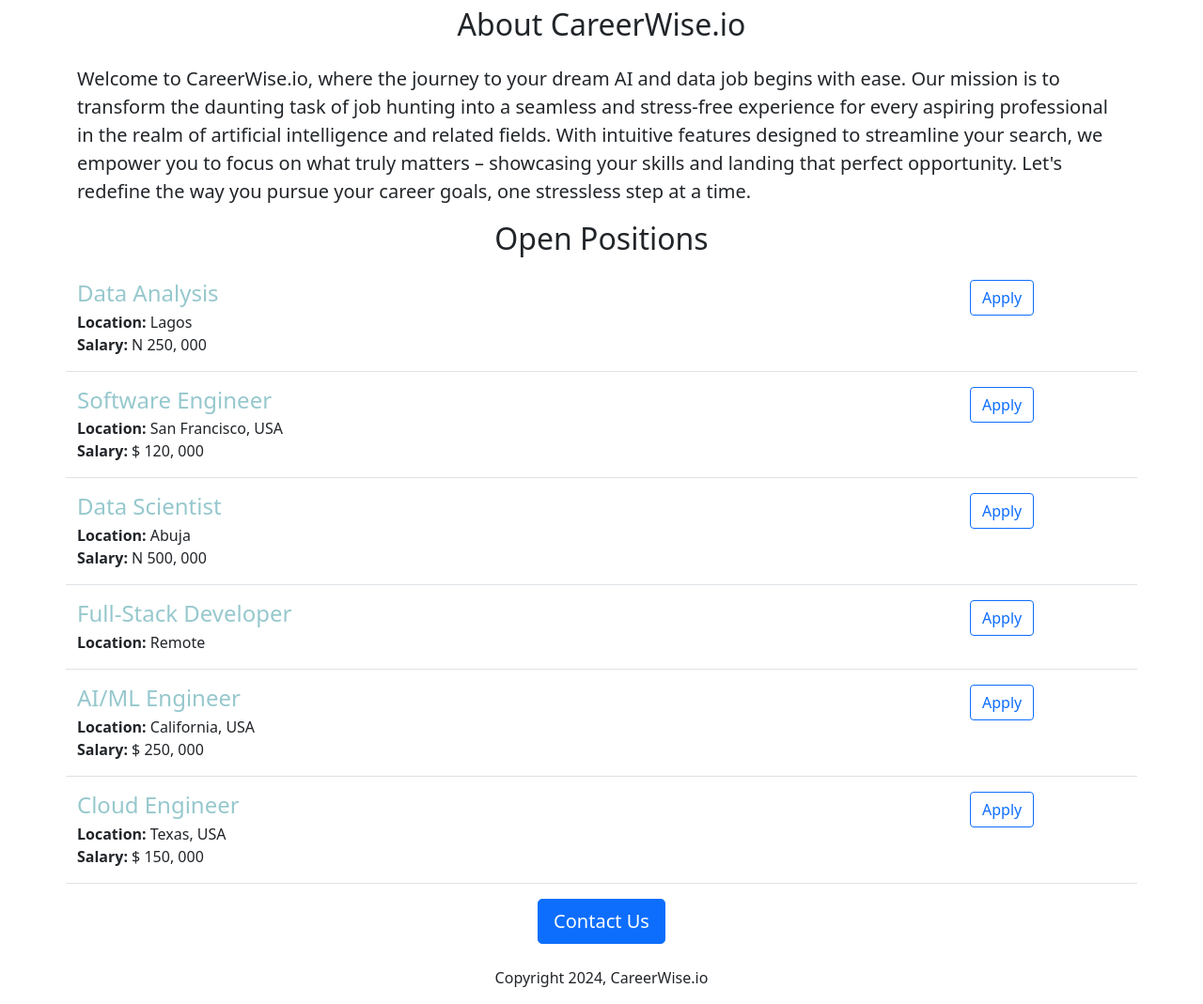
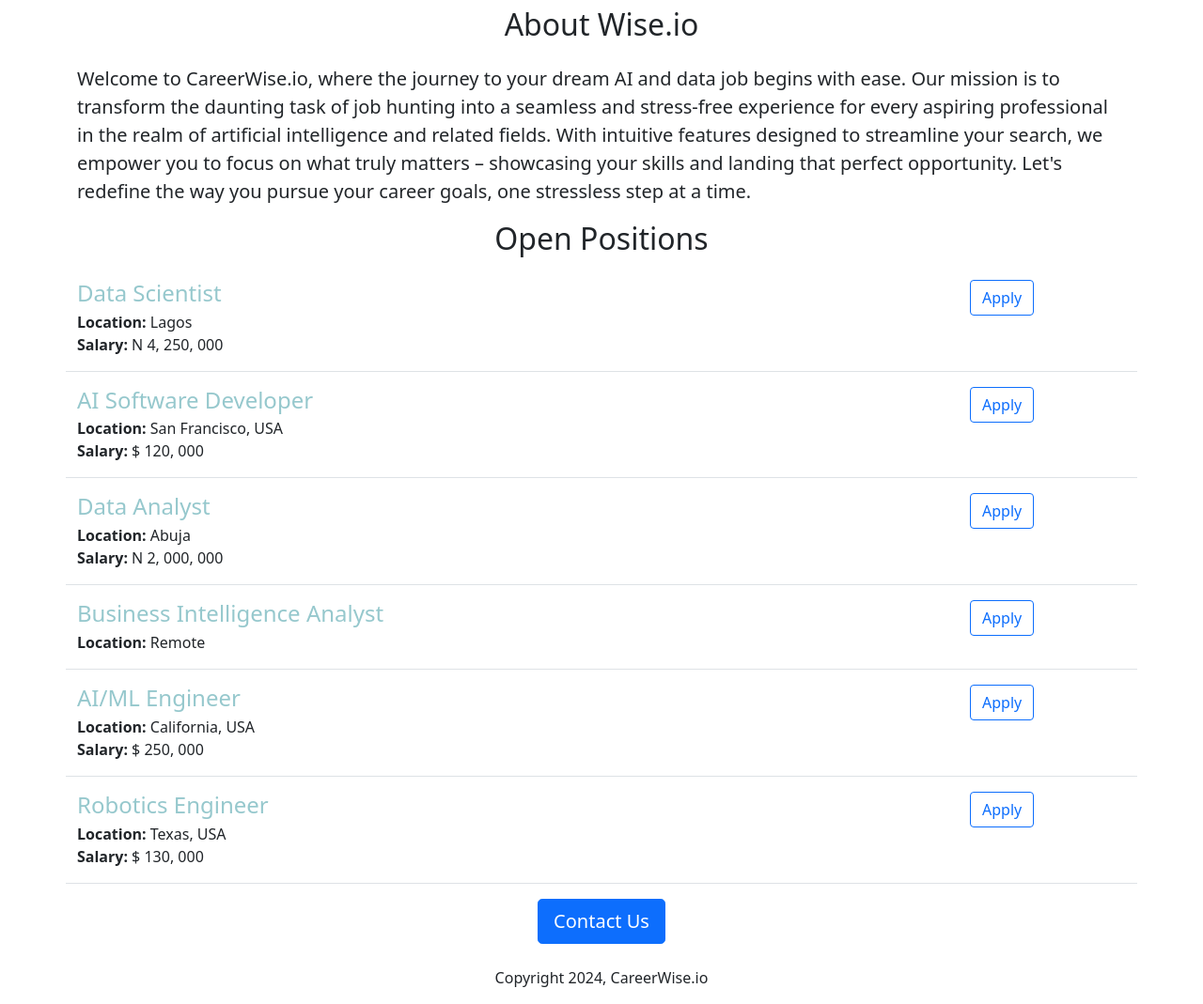
Before and after one commit to Ableboy/Career_Website, a Flask app: page / in a window 1280 px wide. Shown: the part 441-1510 px from the top of the page at 94% size. Run offline with Flask 3, Linux system fonts and the light colour scheme.

Commit message:
made some changes

```diff
--- a/app.py
+++ b/app.py
@@ -6,25 +6,25 @@ app = Flask(__name__)
 JOBS = [
   {
     'id': '1',
-    'title': 'Data Analysis',
+    'title': 'Data Scientist',
     'location': 'Lagos',
-    'salary': 'N 250, 000',
+    'salary': 'N 4, 250, 000',
   },
   {
     'id': '2',
-    'title': 'Software Engineer',
+    'title': 'AI Software Developer',
     'location': 'San Francisco, USA',
     'salary': '$ 120, 000',
   },
   {
     'id': '3',
-    'title': 'Data Scientist',
+    'title': 'Data Analyst',
     'location': 'Abuja',
-    'salary': 'N 500, 000',
+    'salary': 'N 2, 000, 000',
   },
   {
     'id': '4',
-    'title': 'Full-Stack Developer',
+    'title': 'Business Intelligence Analyst',
     'location': 'Remote',
   },
   {
@@ -35,9 +35,9 @@ JOBS = [
   },
   {
     'id': '6',
-    'title': 'Cloud Engineer',
+    'title': 'Robotics Engineer',
     'location': 'Texas, USA',
-    'salary': '$ 150, 000',
+    'salary': '$ 130, 000',
   }
 ]
 
--- a/templates/index.html
+++ b/templates/index.html
@@ -15,10 +15,10 @@
   </head>
   <body>
     <div class="container">
-      <h1 class='text-center mt-2 mb-4'>Career Uptake</h1>
+      <h1 class='text-center mt-2 mb-4'>CareerWise Hub</h1>
       <img class='.img-fluid' id='good_size'
         src='./static/images/font_pix.jpg'>
-      <h2 class='text-center mt-2 mb-4'> About CareerWise.io</h2>
+      <h2 class='text-center mt-2 mb-4'> About Wise.io</h2>
       <p class='lead'>Welcome to CareerWise.io, where the journey to your dream AI and data job begins with ease. Our mission is to transform the daunting task of job hunting into a seamless and stress-free experience for every aspiring professional in the realm of artificial intelligence and related fields. With intuitive features designed to streamline your search, we empower you to focus on what truly matters – showcasing your skills and landing that perfect opportunity. Let's redefine the way you pursue your career goals, one stressless step at a time.</p>
       <h2 class='text-center mt-2 mb-4'>Open Positions</h2>
       <div>
```
